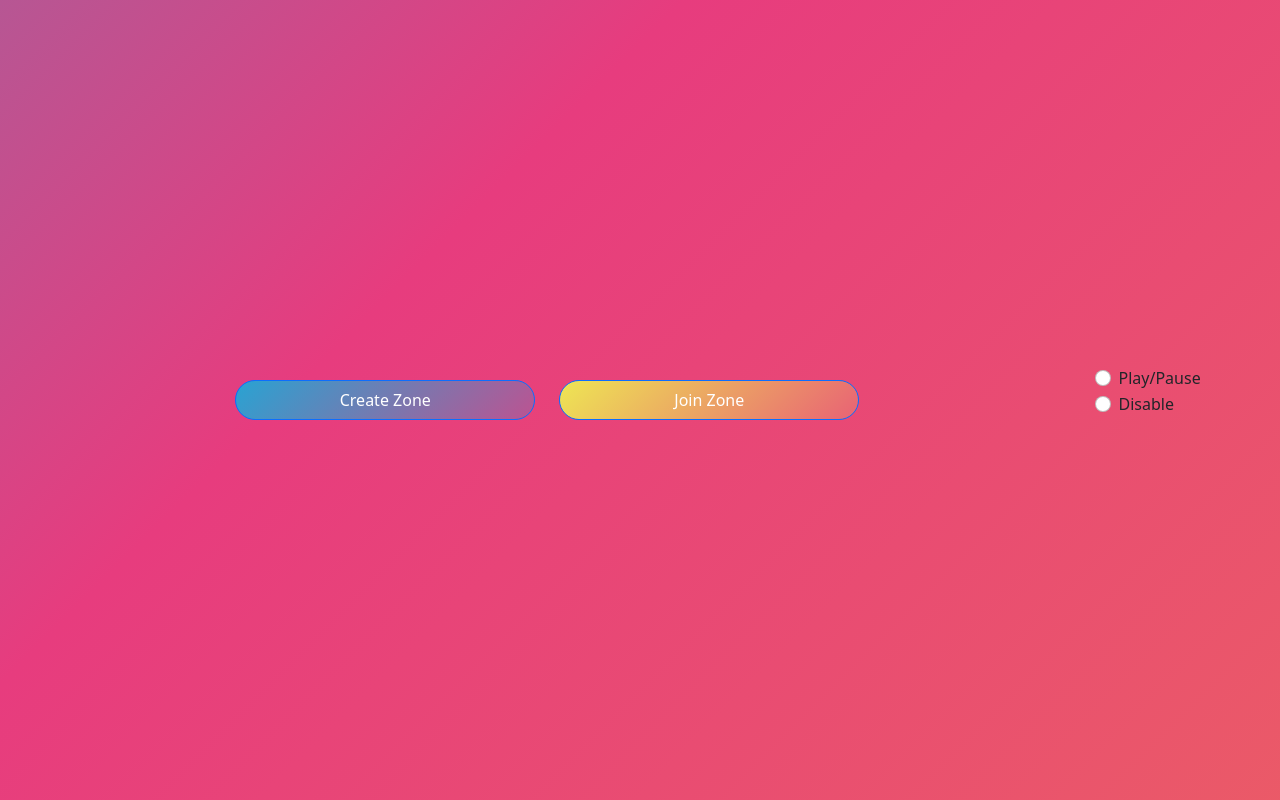
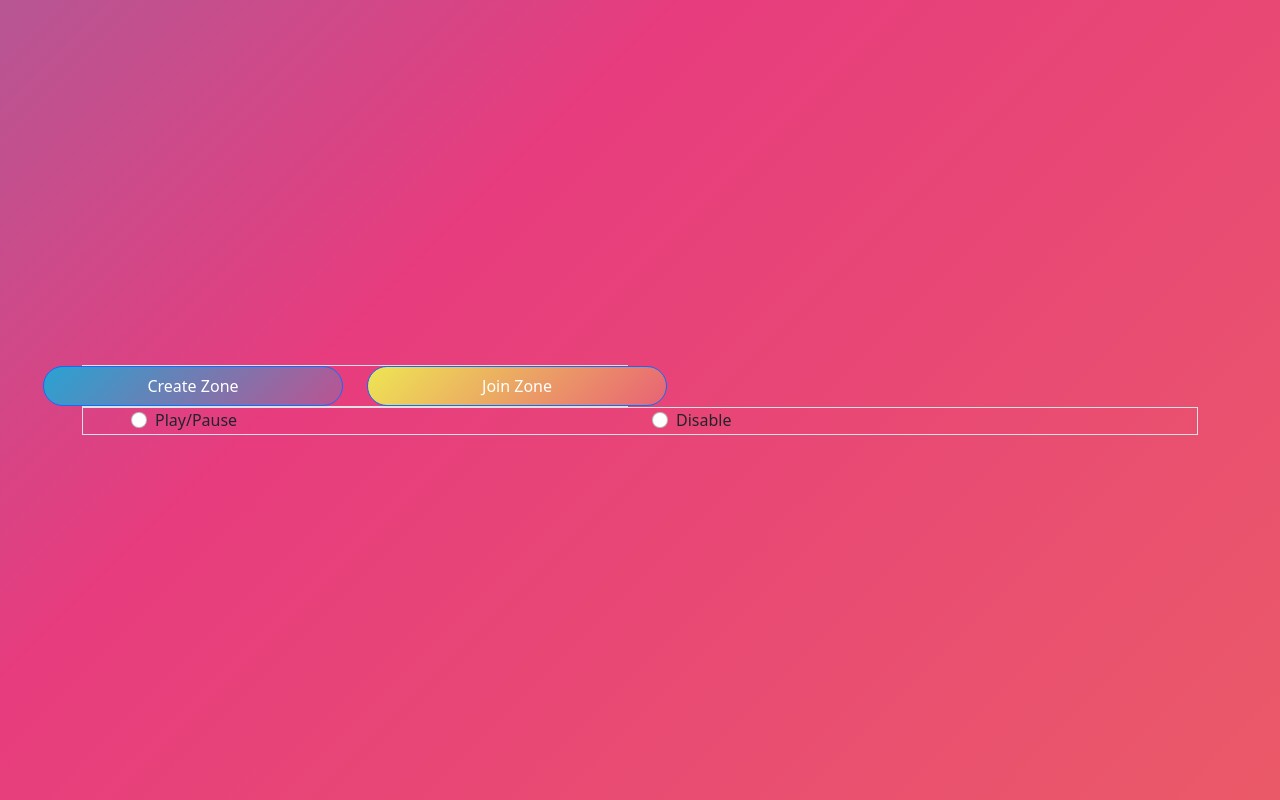
Before and after one commit to mohitCodepy/lynkme, a React (Create React App) app in the folder frontend_lynkme/: page /create-zone in a window 1280 px wide. Built offline with nearby package versions, Linux system fonts and the light colour scheme.

Commit message:
design correction

```diff
--- a/frontend_lynkme/src/App.css
+++ b/frontend_lynkme/src/App.css
@@ -38,6 +38,13 @@
   width: 300px;
   min-height: 5vh;
 }
+.choosezone-class{
+  transition: all;
+  transition-delay: 0.4s ease;
+  transition-property: all;
+}
+
+
 
 @keyframes gradient {
   0% {
--- a/frontend_lynkme/src/App.js
+++ b/frontend_lynkme/src/App.js
@@ -1,15 +1,49 @@
 import "./App.css";
 import ChooseZone from "./components/ChooseZone";
-import 'bootstrap/dist/css/bootstrap.min.css';
+import "bootstrap/dist/css/bootstrap.min.css";
 import CreateZone from "./components/CreateZone";
+import { Route, useLocation, Routes } from "react-router-dom";
+import JoinZone from "./components/JoinZone";
+import React, { useEffect, useState } from "react";
 
 function App() {
+  const location = useLocation();
 
+  const [currentPath, setcurrentPath] = useState({
+    current: "/",
+    isLoding : true
+  })
+
+  const locationFetch = () => {
+    setcurrentPath({
+      current: location.pathname,
+    })
+    currentPath.isLoding = false
+    console.log(currentPath.current);
+  };
+
+  useEffect(() => {
+    if( currentPath.isLoding === true ){
+      locationFetch()
+    }
+
+  })
   return (
     <>
-     <div className="main">
-      <ChooseZone/>
-      <CreateZone/>
+      <div className="main">
+        <div className="container">
+          <div className="row">
+            <div className={`col-md-${currentPath.current==='/' ? '12':'6'} choosezone-class`}>
+              <ChooseZone />
+            </div>
+            <div className={`col-md-${currentPath.current!=='/' ? '12':'6'}`}>
+              <Routes>
+                <Route exact path="/create-zone" element={<CreateZone />} />
+                <Route exact path="/join-zone" element={<JoinZone />} />
+              </Routes>
+            </div>
+          </div>
+        </div>
       </div>
     </>
   );
--- a/frontend_lynkme/src/components/ChooseZone.js
+++ b/frontend_lynkme/src/components/ChooseZone.js
@@ -1,17 +1,20 @@
 import React, { Component } from 'react'
-
-import {Button, Col, Container, Row} from "react-bootstrap";
-
+import { Button, Col, Container, Row } from "react-bootstrap";
+import { Link } from 'react-router-dom';
 export default class ChooseZone extends Component {
     render() {
         return (
-           <Container className="inner-div">
+            <Container className="inner-div border">
                 <Row>
-                   <Col md="6">
+                    <Col md="6" sm="12">
+                        <Link to='/create-zone'>
                             <Button className="create-btn rounded-pill">Create Zone</Button>{' '}
+                        </Link>
                     </Col>
-                   <Col md="6">
+                    <Col md="6" sm="12">
+                    <Link to='/join-zone'>
                         <Button className="join-btn rounded-pill">Join Zone</Button>{' '}
+                    </Link>
                     </Col>
                 </Row>
             </Container>
--- a/frontend_lynkme/src/components/CreateZone.js
+++ b/frontend_lynkme/src/components/CreateZone.js
@@ -1,11 +1,16 @@
 import React, { Component } from "react";
-import { Form } from "react-bootstrap";
+import { Container, Form, Row, Col } from "react-bootstrap";
 export default class CreateZone extends Component {
     render() {
         return (
             <div>
+                <Container className="border">
+                    <Row>
+                        <Col md="12">
                             <Form>
-            <div className="mb-3">
+                                <Container>
+                                    <Row>
+                                        <Col md="6">
                                             <Form.Check
                                                 inline
                                                 label="Play/Pause"
@@ -13,6 +18,8 @@ export default class CreateZone extends Component {
                                                 type='radio'
                                                 id='get_can_pause'
                                             />
+                                        </Col>
+                                        <Col md="6">
                                             <Form.Check
                                                 inline
                                                 label="Disable"
@@ -20,8 +27,13 @@ export default class CreateZone extends Component {
                                                 type='radio'
                                                 id='get_can_pause'
                                             />
-            </div>
+                                        </Col>
+                                    </Row>
+                                </Container>
                             </Form>
+                        </Col>
+                    </Row>
+                </Container>
             </div>
         );
     }
```
Also changed, not shown: frontend_lynkme/src/index.js (+5 -2 lines). Lines whose indentation alone changed are shown as unchanged.
